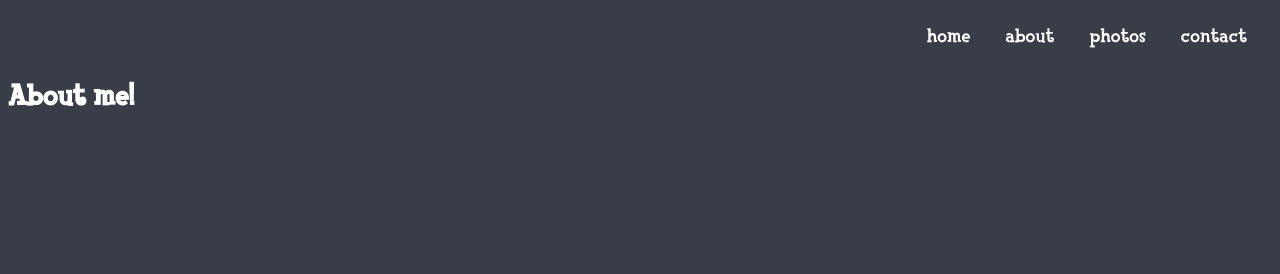
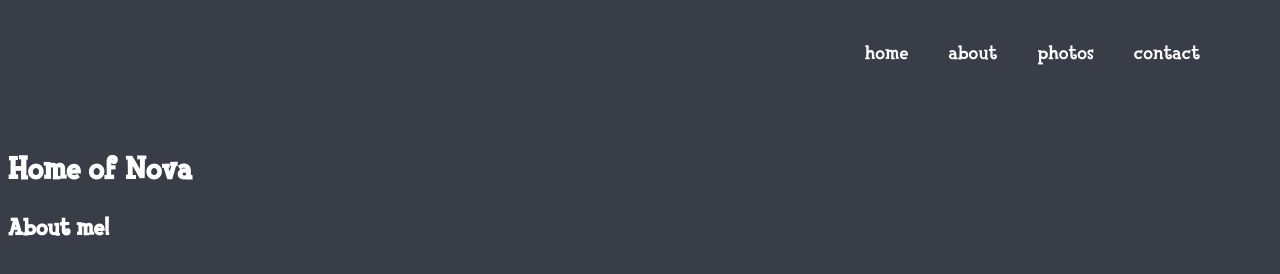
Before and after one commit to darrenhoang12/CS133-A1, a plain HTML site: page nova_web.html in a window 1280 px wide. Drawn offline with Linux system fonts and the light colour scheme.

Commit message:
Changed navigation bar alignment responsively

```diff
--- a/nova_style.css
+++ b/nova_style.css
@@ -1,27 +1,101 @@
 body {
-    background-color: #393D47;
-    font-family: Fink;
-    color: white;
-    font-size: calc(15px + 0.390625vw);
+  background-color: #393d47;
+  font-family: Fink;
+  color: white;
 }
 
 @font-face {
-    font-family: Fink;
-    src: url(FinkHeavy.woff);
-  }
+  font-family: Fink;
+  src: url(FinkHeavy.woff);
+}
 
-ul {
+.navbar {
+    position: fixed;
+    top: 0;
+    right: 0;
+    width: auto;
+    z-index: 100;
+}
+
+.navbar ul {
   list-style-type: none;
   margin: 0;
   padding: 0;
   display: flex;
-  gap: calc(30px + 0.390625vw);
-  justify-content: right;
-  padding-right: calc(20px + 0.390625vw);
-  padding-top: calc(10px + 0.390625vw);
 }
 
-.navbar ul a {
+.navbar a {
   text-decoration: none;
   color: white;
 }
+
+@media only screen and (max-width: 600px) {
+    .navbar {
+        width: 100%;
+        display: flex;
+        justify-content: center;
+        text-align: center;
+    }
+
+    .navbar ul {
+        gap: 40px;
+        padding-top: 20px;
+        justify-content: center;
+    }
+
+    .navbar a {
+        font-size: 25px;
+    }
+
+    .home {
+        padding-top: 60px;
+    }
+}
+
+@media only screen and (min-width: 600px) {
+  .navbar ul {
+    gap: 30px;
+    padding-right: 60px;
+    padding-top: 30px;
+  }
+
+  .navbar a {
+    font-size: 20px;
+  }
+
+  .home {
+    padding-top: 80px;
+  }
+}
+
+@media only screen and (min-width: 768px) {
+    .navbar ul {
+      gap: 34px;
+      padding-right: 68px;
+      padding-top: 34px;
+    }
+
+    .navbar a {
+      font-size: 20px;
+    }
+
+    .home {
+        padding-top: 100px;
+    }
+  }
+
+@media only screen and (min-width: 992px) {
+  .navbar ul {
+    gap: 40px;
+    padding-right: 80px;
+    padding-top: 40px;
+  }
+
+  .navbar a {
+    font-size: 20px;
+  }
+
+  .home {
+    padding-top: 120px;
+  }
+}
--- a/nova_web.html
+++ b/nova_web.html
@@ -2,7 +2,7 @@
 <html lang="en">
   <head>
     <meta charset="UTF-8" />
-    <meta name="viewport" content="width=device-width, initial-scale=1.0">
+    <meta content="width=device-width, initial-scale=1" name="viewport" />
     <link rel="stylesheet" href="nova_style.css" />
   </head>
   <body>
@@ -16,7 +16,7 @@
     </div>
 
     <div class="home" id="home">
-      <h1></h1>
+      <h1>Home of Nova</h1>
     </div>
 
     <div class="about" id="about">
```
